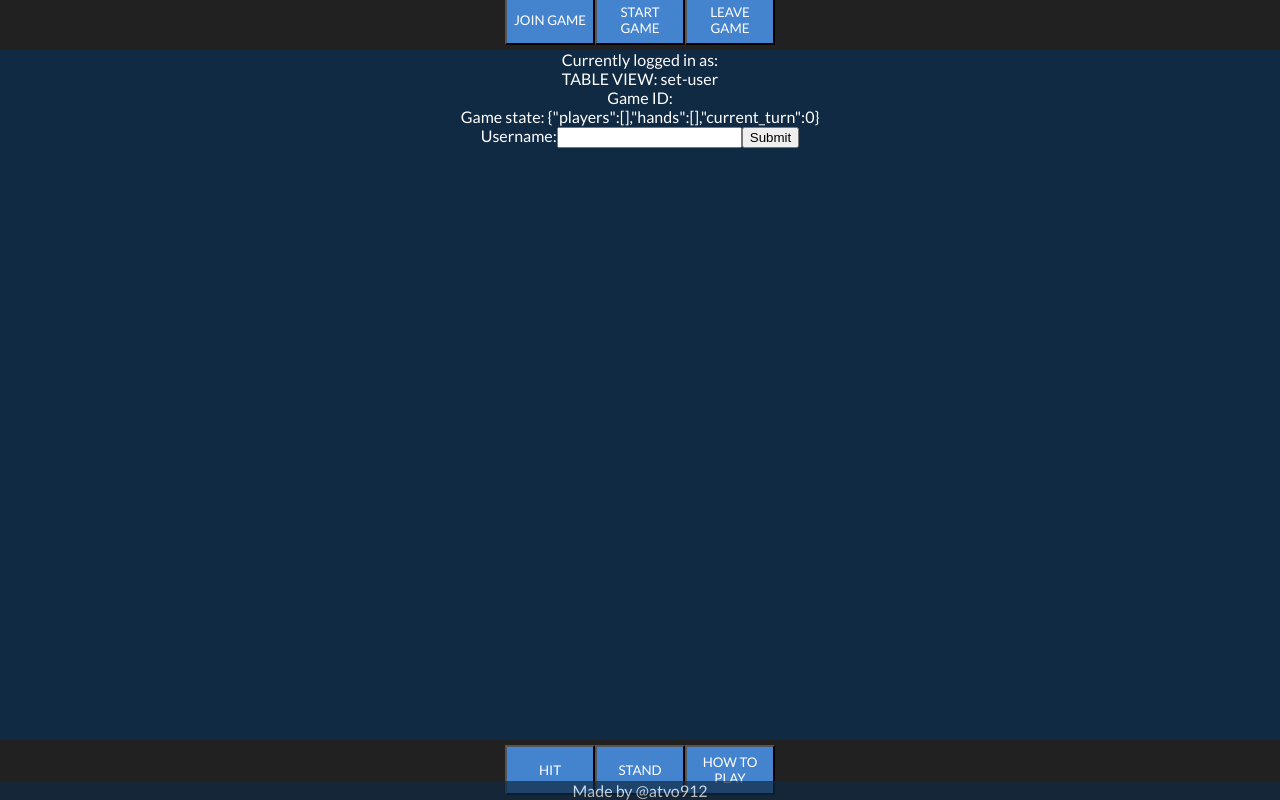
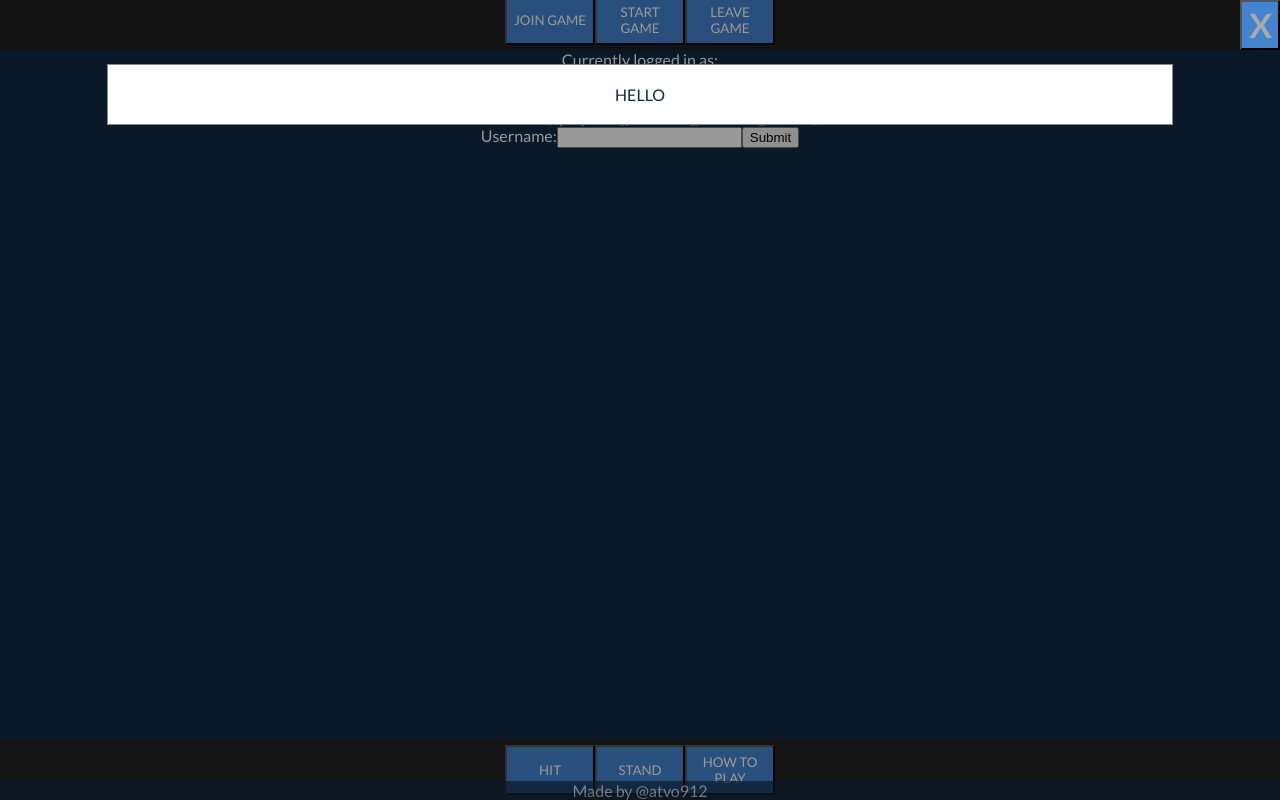
Before and after one commit to atvo912/blackjack-game, a React (Create React App) app in the folder client/: page / in a window 1280 px wide. Both pictures are taken after a click on the button "HOW TO PLAY". Shown: the part 58-858 px from the top of the page. Built offline with nearby package versions, Linux system fonts and the light colour scheme.

Commit message:
Implemented toggle-able modal window for how-to-play

```diff
--- a/client/public/style.css
+++ b/client/public/style.css
@@ -92,3 +92,43 @@ footer {
 .highlighted {
   background-color: #4484CE;
 }
+
+/* The Modal (background) */
+.modal-overlay {
+  /* display: none; Hidden by default */
+  /* display will always show. The react state will take care of the display
+  by choosing to render the component or not depending on its state */
+  position: fixed; /* Stay in place */
+  z-index: 1; /* Sit on top. Can set to 9999 if paranoid about other components */
+  left: 0;
+  top: 0;
+  width: 100%; /* Full width */
+  height: 100%; /* Full height */
+  overflow: auto; /* Enable scroll if needed */
+  background-color: rgb(0,0,0); /* Fallback color */
+  background-color: rgba(0,0,0,0.4); /* Black w/ opacity */
+  /* animation: 'show .5s ease', */
+}
+/* Modal Content/Box */
+.modal-content {
+  background-color: #fefefe;
+  margin: 5% auto; /* 15% from the top and centered */
+  padding: 20px;
+  border: 1px solid #888;
+  width: 80%; /* Could be more or less, depending on screen size */
+
+}
+/* The Close Button */
+.close-button {
+  color: #aaa;
+  float: right;
+  /* font-size: 28px; */
+  width: 40px;
+  font-size: 2em;
+  font-weight: bold;
+}
+.close-button:hover,
+.close-button:focus {
+  text-decoration: none;
+  cursor: pointer;
+}
--- a/client/src/App.tsx
+++ b/client/src/App.tsx
@@ -4,6 +4,9 @@ import axios from 'axios';
 import PlayButtons from './PlayButtons';
 import MenuButtons from './MenuButtons';
 import Table from './Table';
+import Modal from './views/Modal';
+
+const rules = 'HELLO';
 
 const dummyStartedGame = {
   "started": true,
@@ -159,9 +162,10 @@ function App() {
   return (
     <div className="App">
       <b>NOTE:</b> You must set your username before you can play
+      {showRules && <Modal onCloseRequest = {() => {setShowRules(false)}}> {rules} </Modal>}
       <MenuButtons startGame = {startGame} leaveGame = {leaveGame} joinGame = {joinGame}/>
       <Table gameId = {gameId} username = {username} currentView = {currentView} setCurrentView = {setCurrentView} setUsername = {setUsername} gameState = {gameState} findGame = {findGame} createGame = {createGame} joinGame = {joinGame}/>
-      <PlayButtons playMove = {playMove} leaveGame = {leaveGame}/>
+      <PlayButtons playMove = {playMove} leaveGame = {leaveGame} setShowRules = {setShowRules}/>
     </div>
   );
 }
--- a/client/src/PlayButtons.tsx
+++ b/client/src/PlayButtons.tsx
@@ -1,14 +1,14 @@
 import React from 'react';
 
 function PlayButtons(props:any) {
-  const {playMove, leaveGame} = props;
+  const {playMove, leaveGame, setShowRules} = props;
 
   return (
     <div id = "play-buttons">
     <button onClick = {() => {playMove('hit')}}>HIT</button>
     <button onClick = {() => {playMove('stand')}}>STAND</button>
     {/* <button onClick = {leaveGame}>LEAVE GAME</button> */}
-    <button>HOW TO PLAY</button>
+    <button onClick = {() => {setShowRules(true)}}>HOW TO PLAY</button>
   </div>
   );
 }
--- /dev/null
+++ b/client/src/views/Modal.tsx
@@ -0,0 +1,21 @@
+import React from 'react';
+
+function Modal(props:any){
+
+  const {
+    onCloseRequest,
+    children
+  } = props;
+  return (
+    <div className='modal-overlay'>
+      <button type="button" className='close-button' onClick={onCloseRequest}>
+        X
+      </button>
+      <div className='modal-content'>
+        {children}
+      </div>
+    </div>
+  );
+
+}
+export default Modal
```
